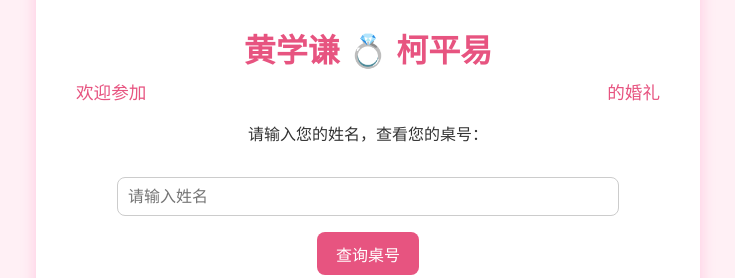
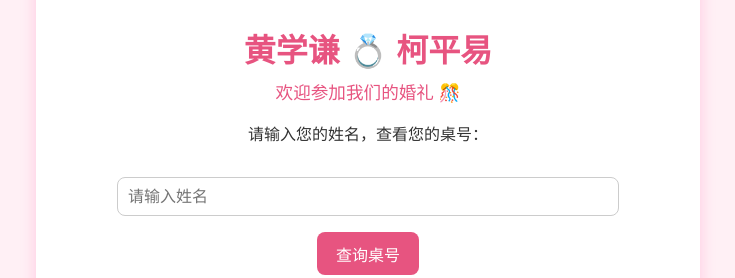
Before and after one commit to eric-973/wedding-table, a plain HTML site: page index.html in a window 1280 px wide. Shown: the part 544-822 px from the top of the page, without its empty margins (272-1007 px from the left). Drawn offline with Linux system fonts and the light colour scheme.

Commit message:
Update index.html

```diff
--- a/index.html
+++ b/index.html
@@ -99,13 +99,13 @@
   <div class="container">
     <img src="https://cloud1-0gqgcfmn4cc6a584-1365138146.tcloudbaseapp.com/resources/2025-06/lowcode-2333268" alt="新郎新娘合照" />
 
-    <h1 class="title">
-      <div class="names">黄学谦 💍 柯平易</div>
-      <div class="welcome-line">
-        <span>欢迎参加</span>
-        <span>的婚礼</span>
-      </div>
-    </h1>
+   <h1 class="title">
+  <div class="names">黄学谦 💍 柯平易</div>
+  <div class="welcome-line" style="justify-content: center; font-weight: 500;">
+    欢迎参加我们的婚礼 🎊
+  </div>
+</h1>
+
 
     <p>请输入您的姓名，查看您的桌号：</p>
     <input type="text" id="nameInput" placeholder="请输入姓名" />
```
